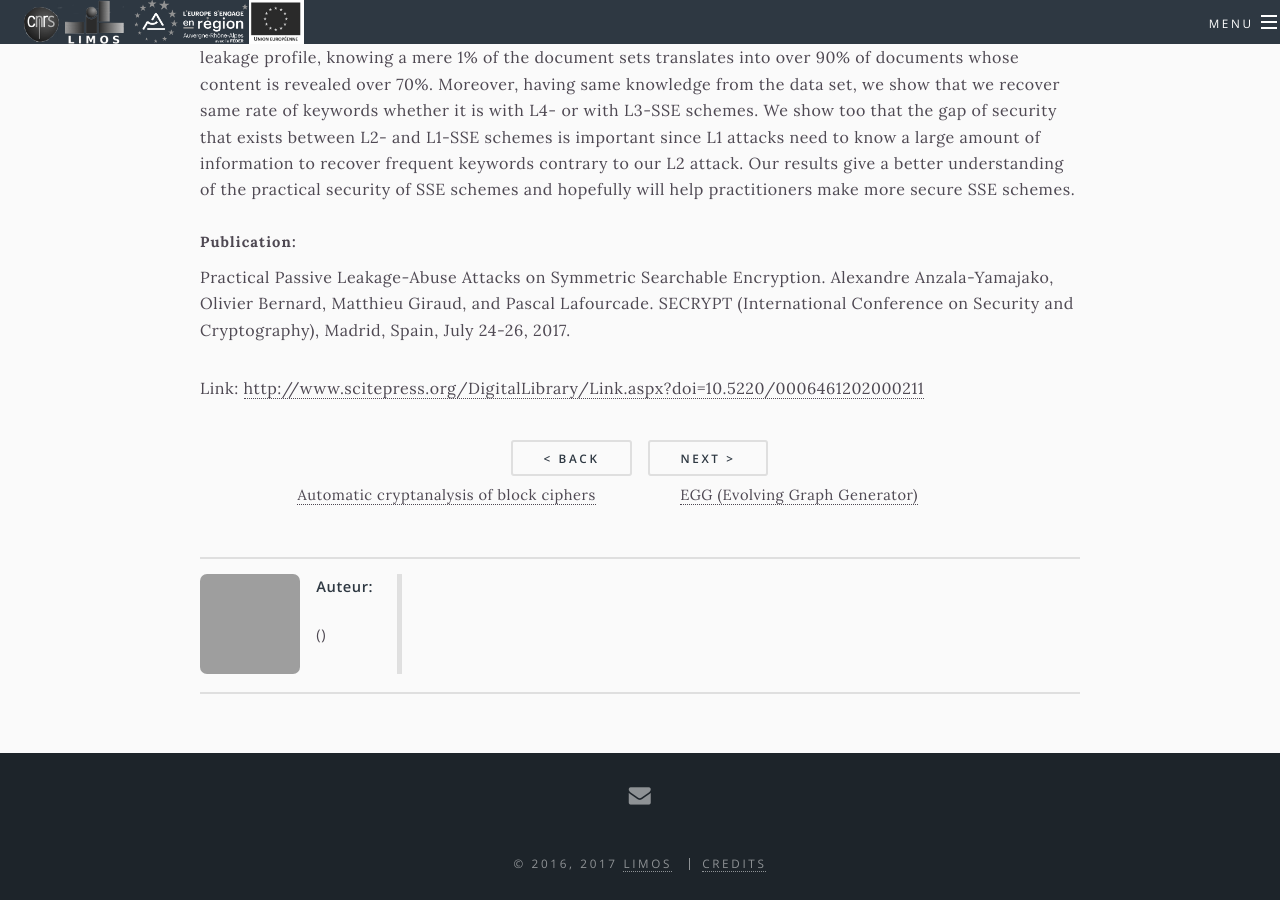
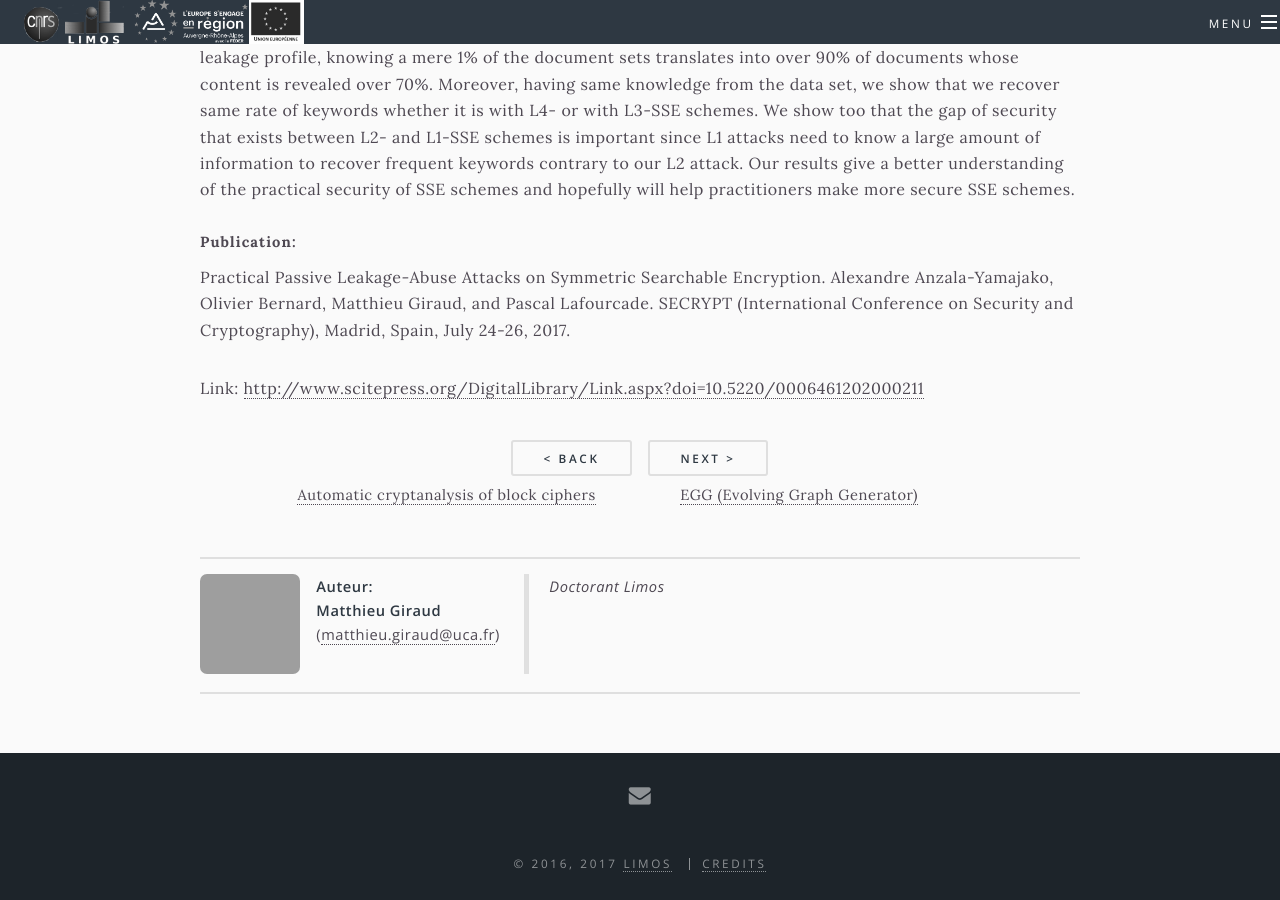
Before and after one commit to frgaudet/galacticaweb, a Jekyll site: the page built from _posts/2017-09-08-Practical Passive Leakage-Abuse Attacks on Symmetric Searchable Encryption.md, in a window 1280 px wide and 900 px high, scrolled down 1461 px. Built offline with Jekyll 4.4.1, drawn with Linux system fonts in a browser that asks for light colours; grey boxes are pictures that could not be loaded.

Commit message:
Update authors list

```diff
--- a/_data/authors.yml
+++ b/_data/authors.yml
@@ -113,3 +113,19 @@ rciucanu:
   url:
   email: radu.ciucanu@uca.fr
   avatar:
+
+dgerault:
+  name: David Gerault
+  bio: |
+    Doctorant Limos
+  url:
+  email: dagerault@gmail.com
+  avatar:
+
+mgiraud:
+  name: Matthieu Giraud
+  bio: |
+    Doctorant Limos
+  url:
+  email: matthieu.giraud@uca.fr
+  avatar:
```
